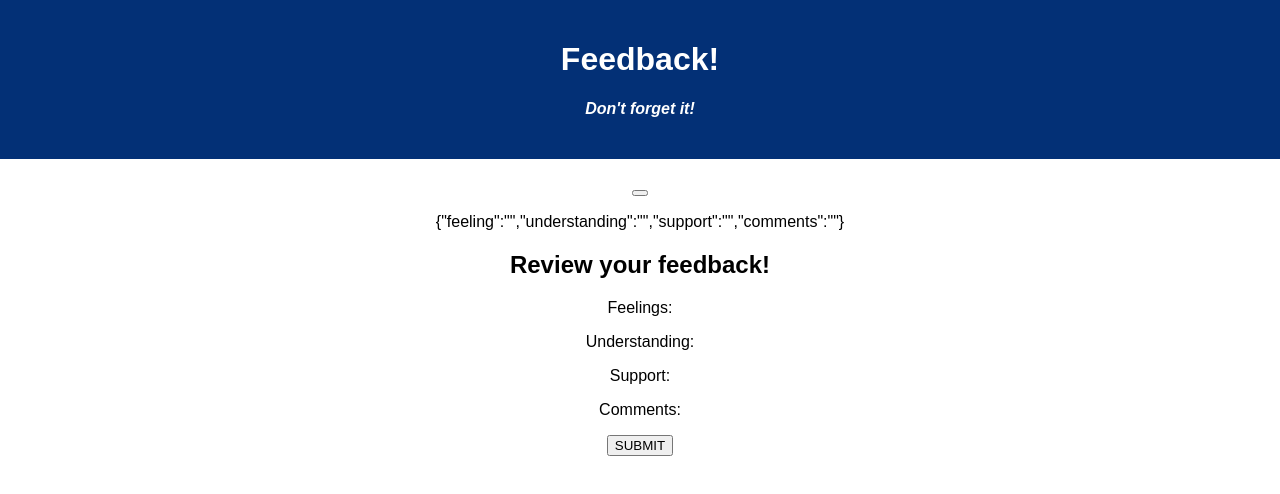
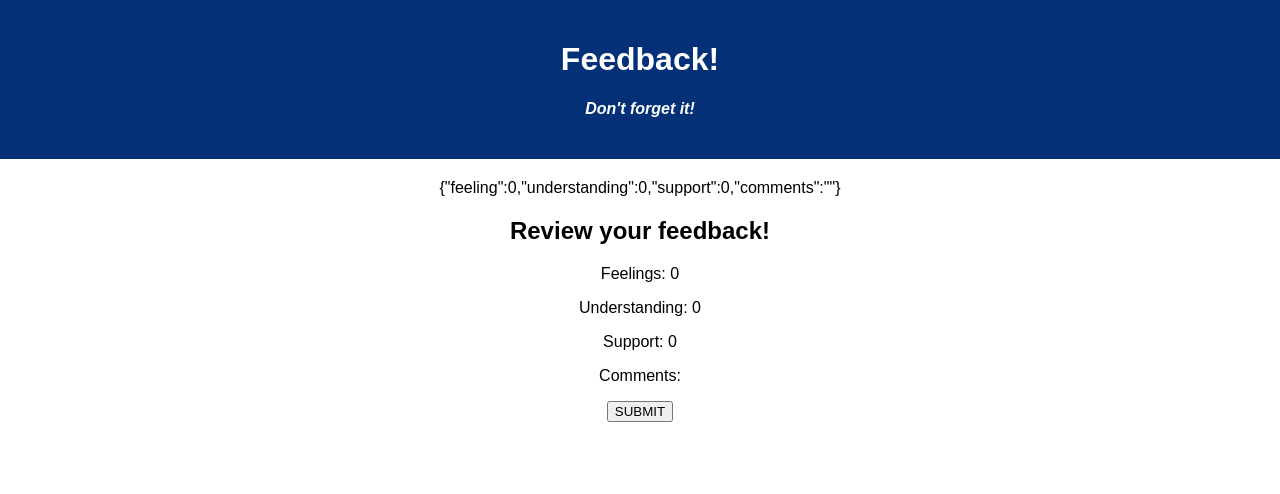
Before and after one commit to BarrSquared/weekend-redux-feedback-loop, a React (Create React App) app: page /#/Page5Review in a window 1280 px wide. Shown: the top 494 px of the page. Built offline with nearby package versions, Linux system fonts and the light colour scheme.

Commit message:
changed ratings to numbers, fixed typo preventing comments from posting to review

```diff
--- a/src/components/App/App.jsx
+++ b/src/components/App/App.jsx
@@ -28,8 +28,6 @@ function App() {
         <h4>Don't forget it!</h4>
       </header>
       <main>
-        {/* Add button to start feedback */}
-        <button onClick={startFeedbackLoop}></button>
         {/*changed page1 path from Page1Feeling to / */}
         <Router>
           <Route exact path="/" component={Page1Feeling} />
--- a/src/components/Page4Comments/Page4Comments.jsx
+++ b/src/components/Page4Comments/Page4Comments.jsx
@@ -12,7 +12,7 @@ function Page4Comments() {
     const submitComment = (event) => {
         event.preventDefault();
         console.log('Updating comment rating.', comment);
-        if(comment.length >=0 && comment.length <= 500) {
+        if(comment.length >=0 && comment.length <= 250) {
             dispatch({
                 type: 'SET_COMMENT',
                 payload: comment
--- a/src/components/Page5Review/Page5Review.jsx
+++ b/src/components/Page5Review/Page5Review.jsx
@@ -14,7 +14,7 @@ function Page5Review() {
             url: '/prime_feedback',
             data: reviewToAdd,
         }).then(response => {
-            history.pushState('/');
+            history.pushState('/Page6TY');
         })
     }
 
@@ -27,7 +27,7 @@ function Page5Review() {
             <p>Feelings: {reviewToAdd.feeling}</p>
             <p>Understanding: {reviewToAdd.understanding}</p>
             <p>Support: {reviewToAdd.support}</p>
-            <p>Comments: {reviewToAdd.comment}</p>
+            <p>Comments: {reviewToAdd.comments}</p>
             <button onClick={sendToServer}>SUBMIT</button>
         </section>
     );
--- a/src/index.js
+++ b/src/index.js
@@ -8,7 +8,7 @@ import { Provider } from 'react-redux';
 import { createStore, applyMiddleware, combineReducers } from 'redux';
 
 
-const defaultReview = {feeling: '', understanding: '', support: '', comments: ''};
+const defaultReview = {feeling: 0, understanding: 0, support: 0, comments: ''};
 
 const reviewToAdd = (state = defaultReview, action) => {
     if(action.type === 'SET_FEELING_RATING') {
```
